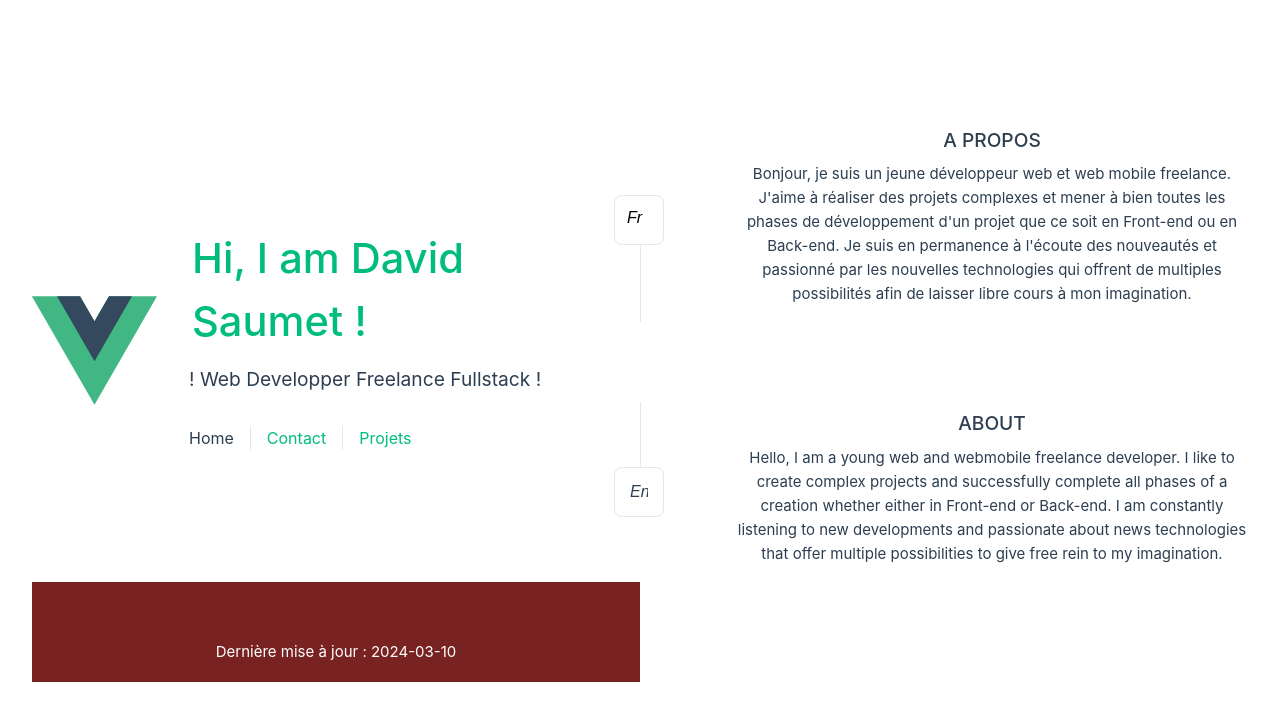
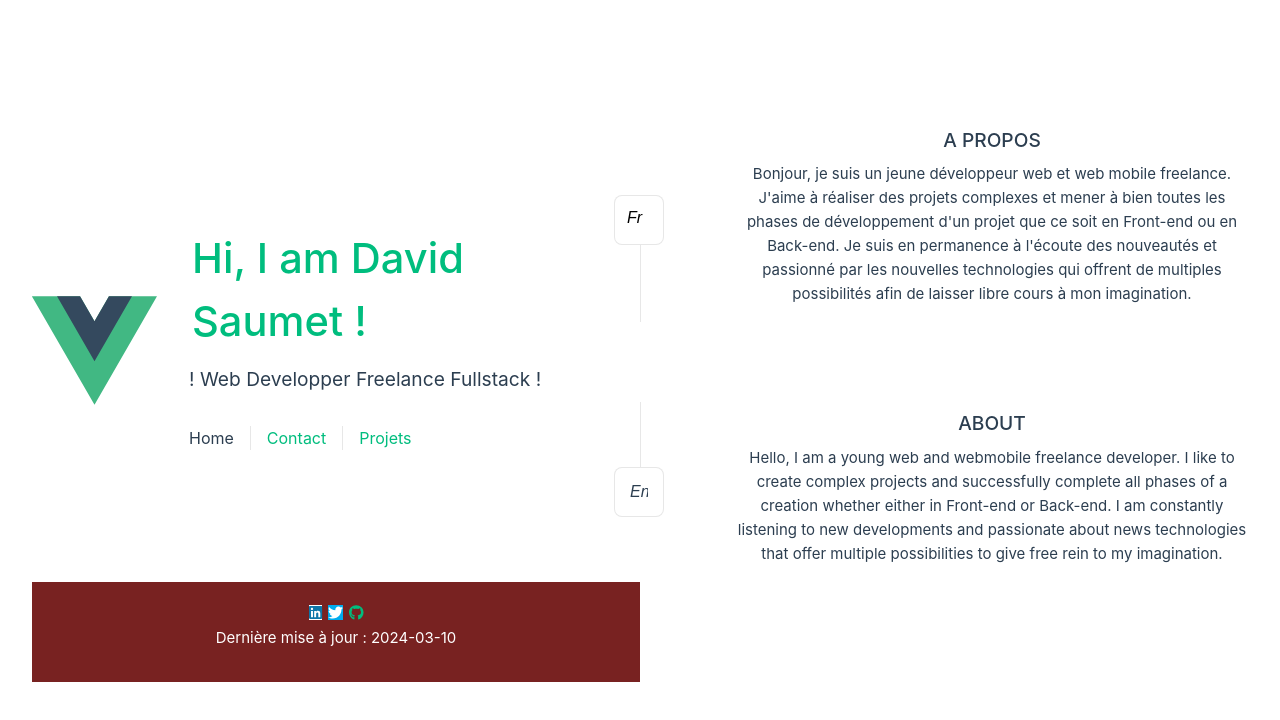
Before and after one commit to DS30190/Portfolio, a Vue app: page / in a window 1280 px wide. Shown: the top 720 px of the page. Built offline with nearby package versions, Linux system fonts and the light colour scheme.

Commit message:
add icones

```diff
--- a/package.json
+++ b/package.json
@@ -10,6 +10,10 @@
     "preview": "vite preview"
   },
   "dependencies": {
+    "@fortawesome/fontawesome-svg-core": "^6.5.1",
+    "@fortawesome/free-brands-svg-icons": "^6.5.1",
+    "@fortawesome/free-solid-svg-icons": "^6.5.1",
+    "@fortawesome/vue-fontawesome": "^3.0.6",
     "pinia": "^2.1.7",
     "vue": "^3.4.15",
     "vue-router": "^4.2.5"
--- a/public/index.html
+++ b/public/index.html
@@ -4,7 +4,7 @@
     <meta charset="UTF-8">
     <meta name="viewport" content="width=device-width, initial-scale=1.0">
     <title>Document</title>
-    <script src="https://kit.fontawesome.com/6795c98221.js" crossorigin="anonymous"></script>
+
 
 <body>
   <div id="app"></div>
--- a/src/components/Foot.vue
+++ b/src/components/Foot.vue
@@ -2,10 +2,10 @@
     <footer>
       <!-- Icônes des réseaux sociaux -->
       <div class="social-icons">
-        <a href="https://fr.linkedin.com/"><i class="fa-brands fa-linkedin" style="font-size: 24px;"></i></a>
-        <a href="https://twitter.com/"><i class="fa-brands fa-twitter"></i></a>
-        <a href="https://github.com/"><i class="fa-brands fa-github"></i></a>
-        <!-- Ajoutez d'autres icônes et liens vers vos réseaux sociaux ici -->
+      <a href="https://linkedin.com" target="_blank"><font-awesome-icon icon="fa-brands fa-linkedin" /></a>
+      <a href="https://twitter.com" target="_blank"><font-awesome-icon icon="fa-brands fa-twitter" /></a>
+      <a href="https://github.com" target="_blank"><font-awesome-icon icon="fa-brands fa-github" /></a>
+
       </div>
       <!-- Date de dernière mise à jour -->
       <p>Dernière mise à jour : {{ lastUpdated }}</p>
@@ -13,8 +13,13 @@
   </template>
 
   <script>
+  import { FontAwesomeIcon } from '@fortawesome/vue-fontawesome';
+
   export default {
     name: 'Foot',
+    components: {
+        FontAwesomeIcon
+    },
     data() {
       return {
         lastUpdated: '2024-03-10' // Vous pouvez initialiser cette valeur ou la mettre à jour dynamiquement dans votre application
--- a/src/main.js
+++ b/src/main.js
@@ -6,9 +6,17 @@ import { createPinia } from 'pinia'
 import App from './App.vue'
 import router from './router'
 
+import { library } from '@fortawesome/fontawesome-svg-core'
+import { fab } from '@fortawesome/free-brands-svg-icons'
+import { FontAwesomeIcon } from '@fortawesome/vue-fontawesome'
+
+library.add(fab)
+
 const app = createApp(App)
 
 app.use(createPinia())
 app.use(router)
 
 app.mount('#app')
+
+app.component('font-awesome-icon', FontAwesomeIcon);
```
Also changed, not shown: 1 other file (tests, documents, lock files or other folders).
